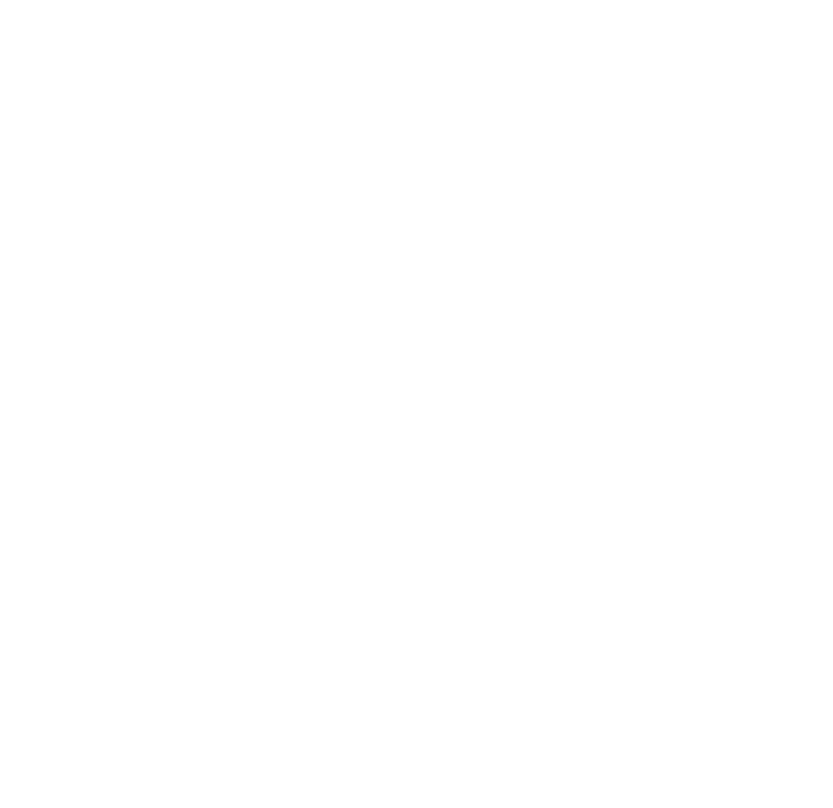
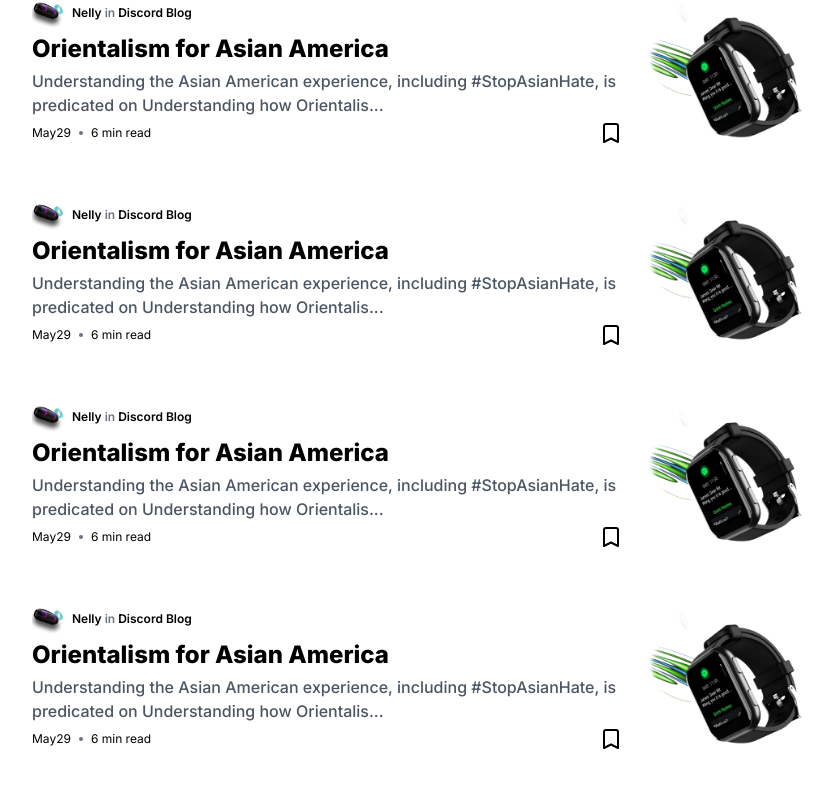
Before and after one commit to fokouarnaud/my-blog, a Next.js app: page / in a window 1280 px wide. Shown: the part 1135-1943 px from the top of the page, without its empty margins (8-841 px from the left). Before the commit the page ends 1159 px from the top, so only its background shows below. Built offline with nearby package versions, Linux system fonts and the light colour scheme.

Commit message:
Update BlogSection.js

```diff
--- a/components/BlogSection.js
+++ b/components/BlogSection.js
@@ -8,6 +8,12 @@
         <div className="max-w-7xl px-5 mx-auto">
             <div className="grid gap-10 xl:grid-cols-3">
                 <div className="col-span-2">
+                    <BlogCard/>
+                    <BlogCard/>
+                    <BlogCard/>
+                    <BlogCard/>
+                    <BlogCard/>
+                    <BlogCard/>
                     <BlogCard/>
                 </div>
                 <div className="">
```
